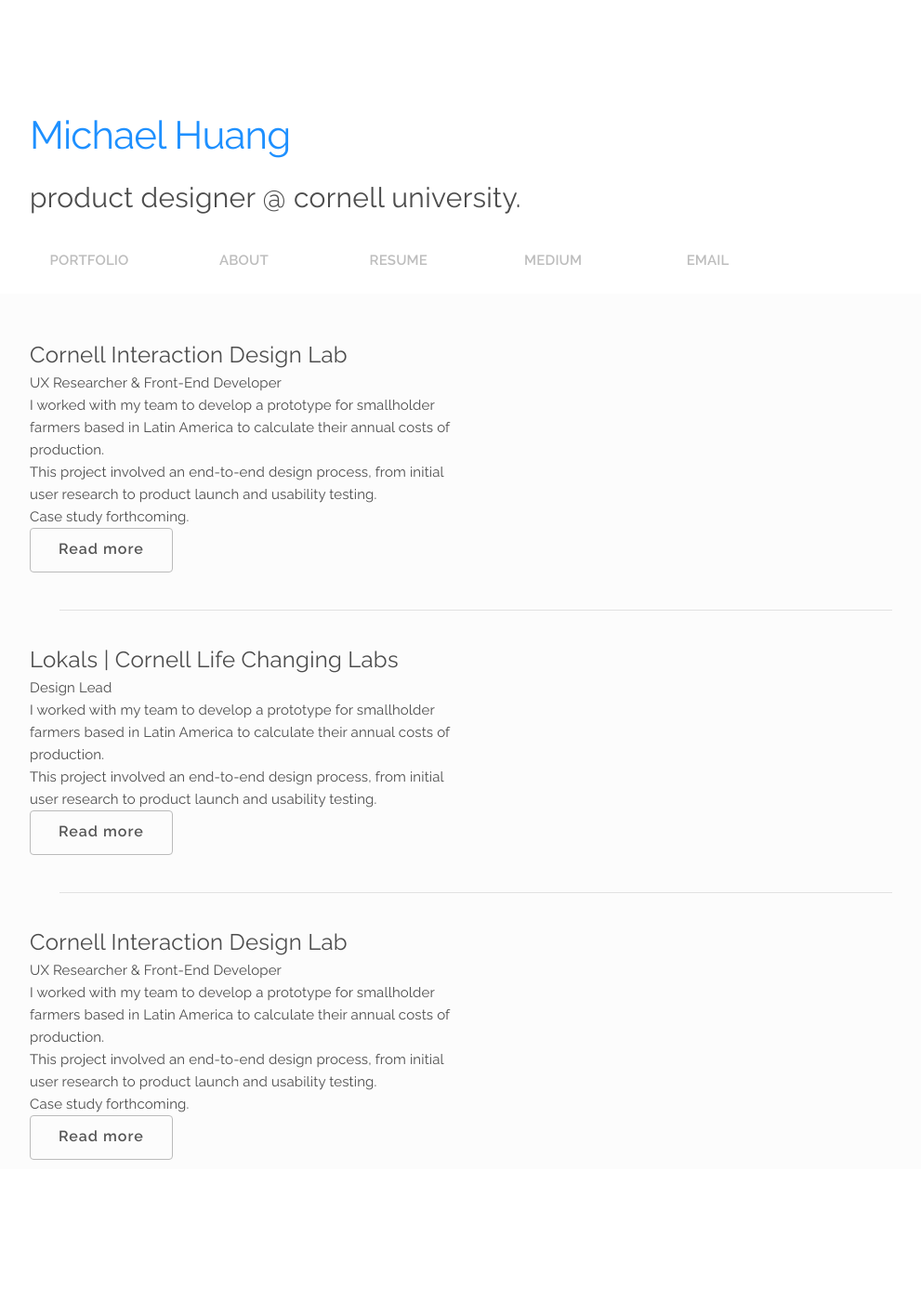
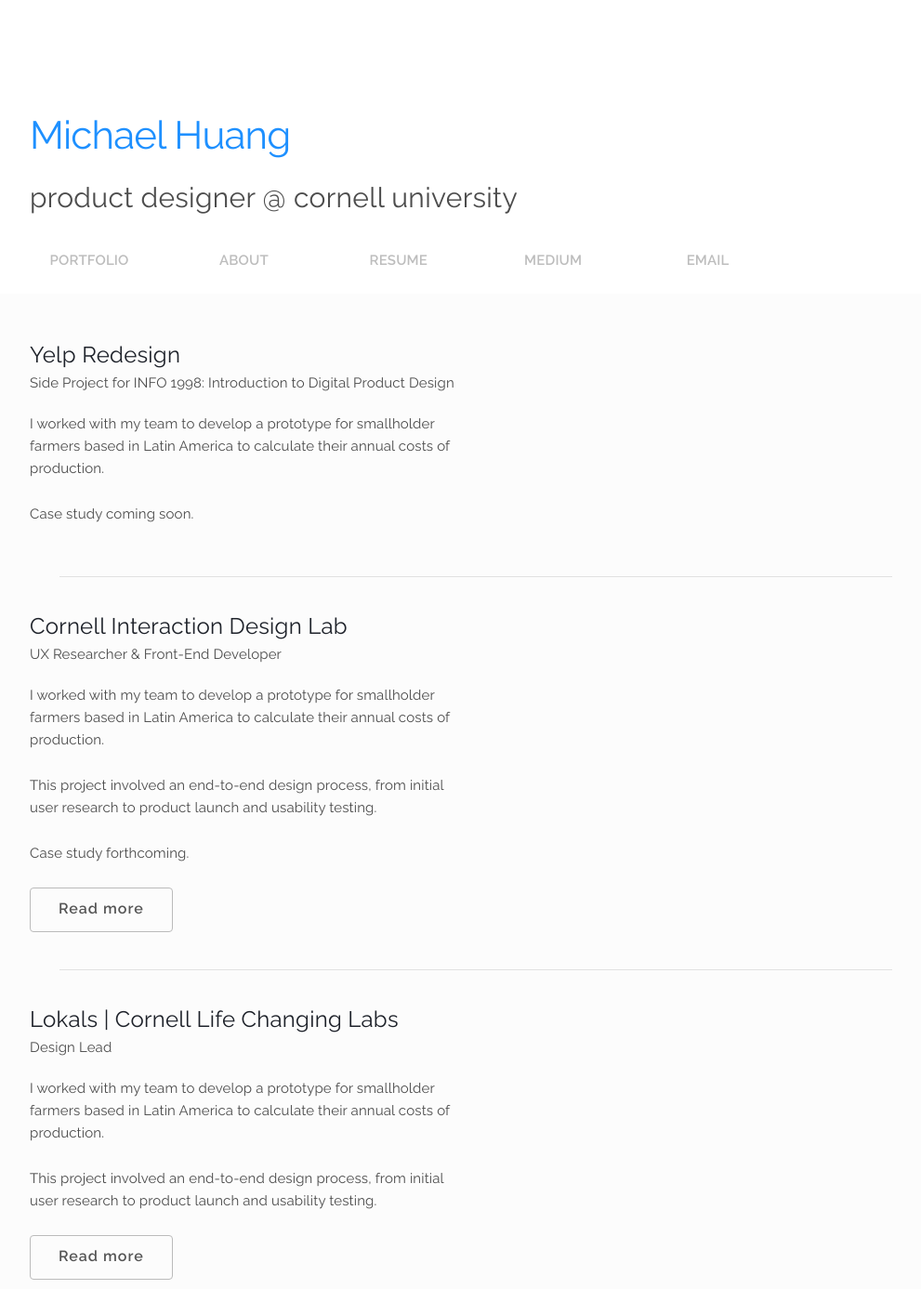
Before and after one commit to michaelhuangmk/michaelhuangmk.github.io, a Jekyll site: the page built from index.md, in a window 1280 px wide. Shown: the whole page at 93% size, without its empty margins (128-1119 px from the left). Built offline with Jekyll 4.4.1, drawn with Linux system fonts in a browser that asks for light colours; before the commit the page ends 1258 px from its top, so only the background shows below that.

Commit message:
Index & About Fixes
added content. also fixed formatting issue btw index and about pages.

```diff
--- a/_layouts/default.html
+++ b/_layouts/default.html
@@ -26,7 +26,7 @@
                     <div class="row">
                         <div class="twelve columns">
                             <a href="/"><h2 class="u-dodgerblue" style="margin-bottom: 20px">Michael Huang</h2></a>
-                            <h4 style="margin-bottom:35px">product designer @ cornell university. </h4>
+                            <h4 style="margin-bottom:35px">product designer @ cornell university </h4>
                             <ul class="header-links--inline">
                                 <div class="two columns">
                                 <li class="u-grey"><a href="/">Portfolio</a></li>
--- a/_layouts/home.html
+++ b/_layouts/home.html
@@ -5,6 +5,21 @@
 <!-- Portfolio Pieces -->
 <div class="portfolio">
     <div class="container dd" style="padding-top: 48px">
+        <div class="row project">
+            <div class="six columns">
+                <h5>Yelp Redesign</h5>
+                <h6>Side Project for INFO 1998: Introduction to Digital Product Design</h6>
+                <p>I worked with my team to develop a prototype for smallholder farmers based in Latin America to calculate their annual costs of production.</p>
+                <p>Case study coming soon.</p>
+                <!--<a class="button" href="#">Read more</a>-->
+            </div>
+            <div class="six columns">
+                <!--img stuff goes here-->
+            </div>
+        </div>
+    </div>
+    <hr style="width: 70%">
+    <div class="container dd">
         <div class="row project">
             <div class="six columns">
                 <h5>Cornell Interaction Design Lab</h5>
@@ -34,20 +49,4 @@
             </div>
         </div>
     </div>
-    <hr style="width: 70%">
-    <div class="container dd">
-        <div class="row project">
-            <div class="six columns">
-                <h5>Cornell Interaction Design Lab</h5>
-                <h6>UX Researcher & Front-End Developer</h6>
-                <p>I worked with my team to develop a prototype for smallholder farmers based in Latin America to calculate their annual costs of production.</p>
-                <p>This project involved an end-to-end design process, from initial user research to product launch and usability testing.</p>
-                <p>Case study forthcoming.</p>
-                <a class="button" href="#">Read more</a>
-            </div>
-            <div class="six columns">
-                <!--img stuff goes here-->
-            </div>
-        </div>
-    </div>
 </div>
--- a/css/style.css
+++ b/css/style.css
@@ -12,8 +12,7 @@
 }
 
 h6, p, body, li{
-    letter-spacing: 0;
-    margin-bottom: 0;
+    margin-top: px;
     color: #4c4c4c;
     font-weight: 400;
     letter-spacing: .01em;
@@ -35,6 +34,13 @@
     letter-spacing: .01em;
 }
 
+h5 {
+    letter-spacing: 0;
+    margin-bottom: 0;
+    color: #1D2129;
+    font-weight: 400;
+    letter-spacing: .01em;
+}
 
 a {
     text-decoration: none;
@@ -46,7 +52,7 @@
 }
 
 .u-dodgerblue{
-    color:#1E90FF;
+    color: #1E90FF;
 }
 
 .u-dark {
@@ -66,12 +72,12 @@
 }
 
 #portfolio a{
-  color: #F1756E;
+    color: #51A9FF;
     font-weight: 400;
 }
 
 #portfolio a:hover{
-  color: #F2453C;
+    color: #1E90FF;
     font-weight: 400;
 }
 
```
Also changed, not shown: _layouts/about.html (+5 -4 lines). Lines whose indentation alone changed are shown as unchanged.
